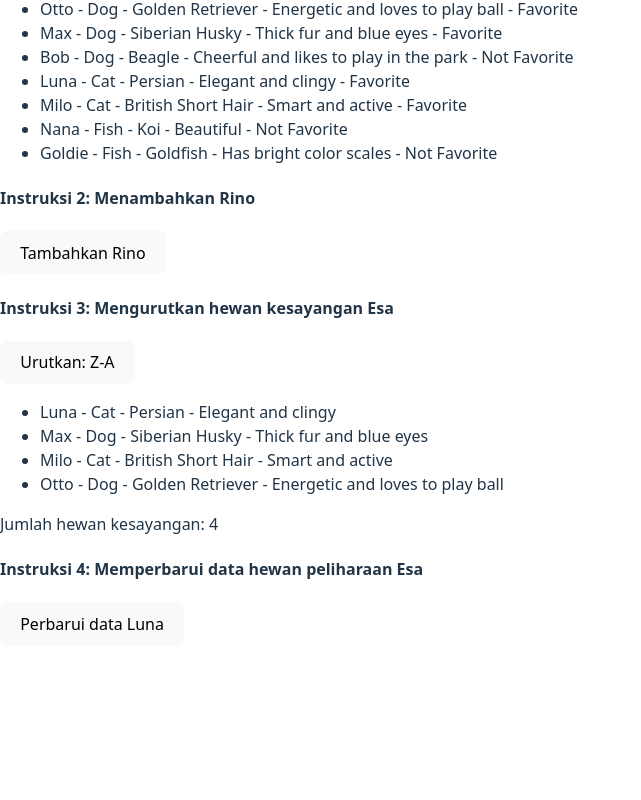
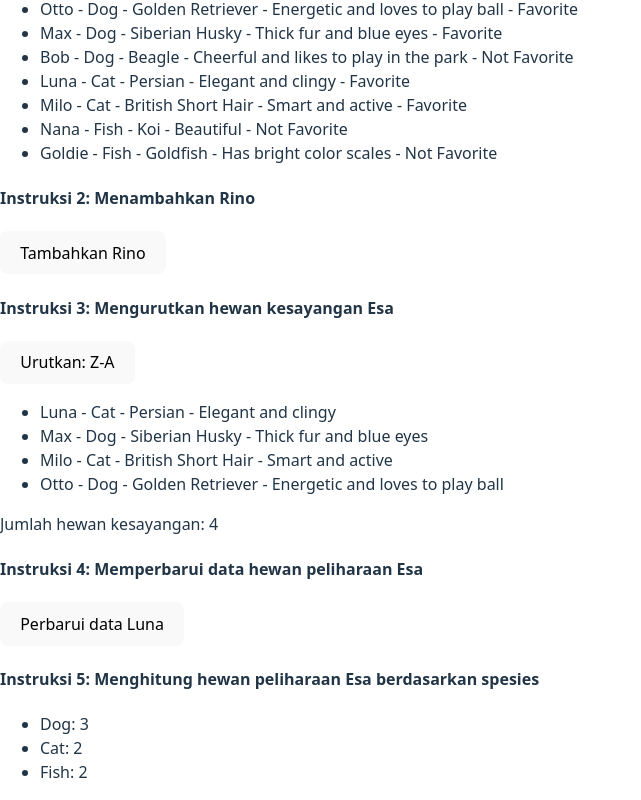
Before and after one commit to najwadv/test-dev-frontend, a React (Vite) app: page / in a window 1280 px wide. Shown: the part 223-1023 px from the top of the page, without its empty margins (0-641 px from the left). Before the commit the page ends 869 px from the top, so only its background shows below. Built offline with nearby package versions, Linux system fonts and the light colour scheme.

Commit message:
feat: Counted the total of each pet species

```diff
--- a/src/App.jsx
+++ b/src/App.jsx
@@ -3,6 +3,7 @@ import { useState } from "react";
 import AddNewPets from "./components/addNewPets";
 import FavoritePets from "./components/favoritePets";
 import UpdatePets from "./components/updatePets";
+import CountPetsBasedOnSpecies from "./components/countPets";
 
 function App() {
   const [esaPets, setEsaPets] = useState(pets);
@@ -46,6 +47,7 @@ function App() {
         <AddNewPets onAddPet={handleAddPet} />
         <FavoritePets pets={esaPets} />
         <UpdatePets onUpdatePet={handleReplaceBreed} />
+        <CountPetsBasedOnSpecies pets={esaPets} />
       </div>
     </>
   );
--- /dev/null
+++ b/src/components/countPets.jsx
@@ -0,0 +1,26 @@
+export default function CountPetsBasedOnSpecies({ pets }) {
+  const countBySpecies = pets.reduce((acc, pet) => {
+    const species = pet.species;
+
+    if (!acc[species]) {
+      acc[species] = 1;
+    } else {
+      acc[species] += 1;
+    }
+
+    return acc;
+  }, {});
+
+  return (
+    <div>
+      <h4>Instruksi 5: Menghitung hewan peliharaan Esa berdasarkan spesies</h4>
+      <ul>
+        {Object.entries(countBySpecies).map(([species, count]) => (
+          <li key={species}>
+            {species}: {count}
+          </li>
+        ))}
+      </ul>
+    </div>
+  );
+}
```
